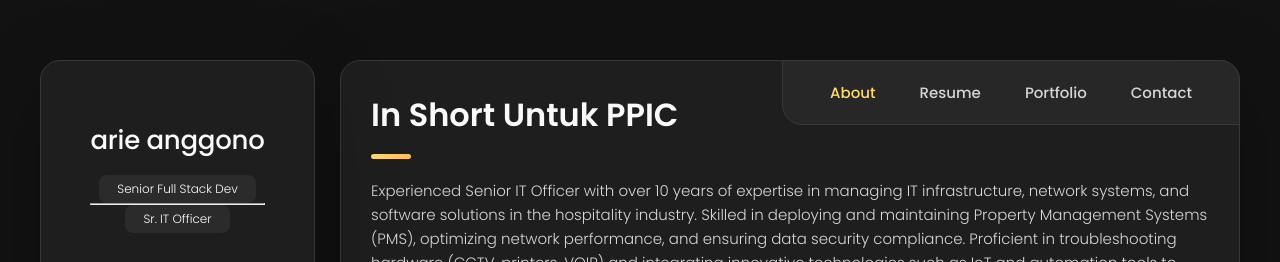
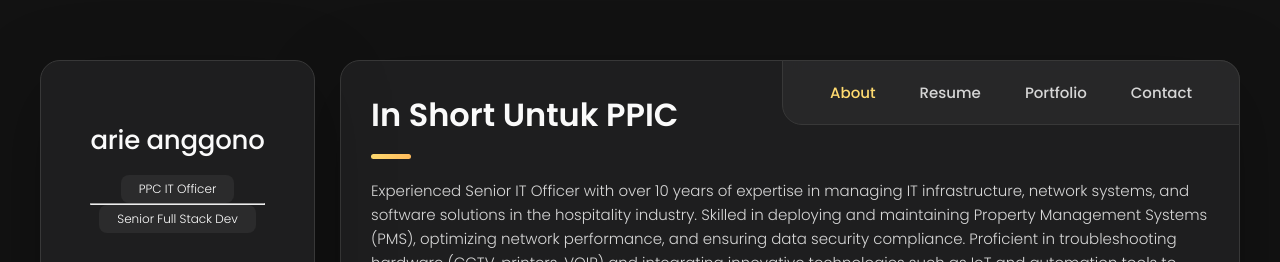
Before and after one commit to theanggono/portofolio, a plain HTML site: page index.html in a window 1280 px wide. Shown: the top 262 px of the page. Drawn offline with nearby package versions, Linux system fonts and the light colour scheme.

Commit message:
Update index.html

```diff
--- a/index.html
+++ b/index.html
@@ -48,8 +48,9 @@
         <div class="info-content">
           <h1 class="name" title="arie">arie anggono</h1>
 
-          <p class="title">Senior Full Stack Dev</p> <hr>
-          <p class="title">Sr. IT Officer</p>
+          <p class="title">PPC IT Officer</p> <hr>
+          <p class="title">Senior Full Stack Dev</p>
+
         </div>
 
         <button class="info_more-btn" data-sidebar-btn>
```
